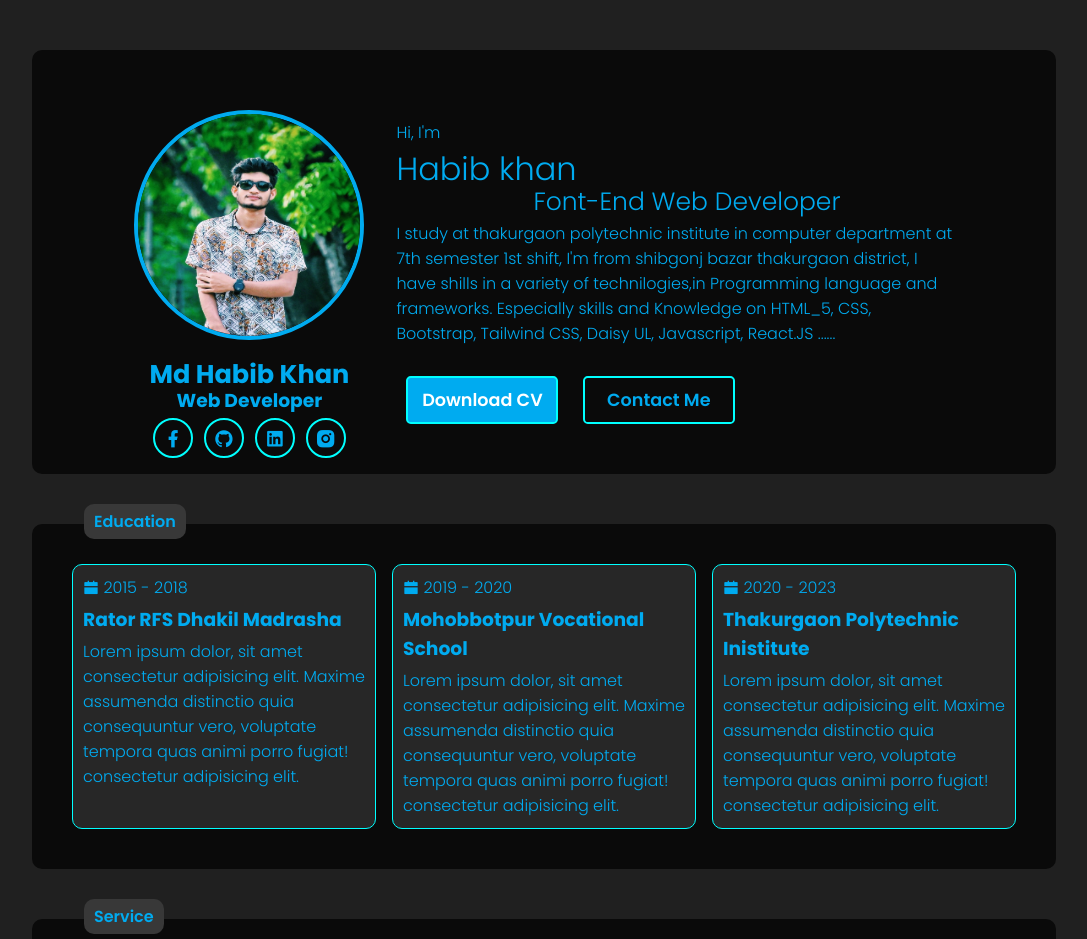
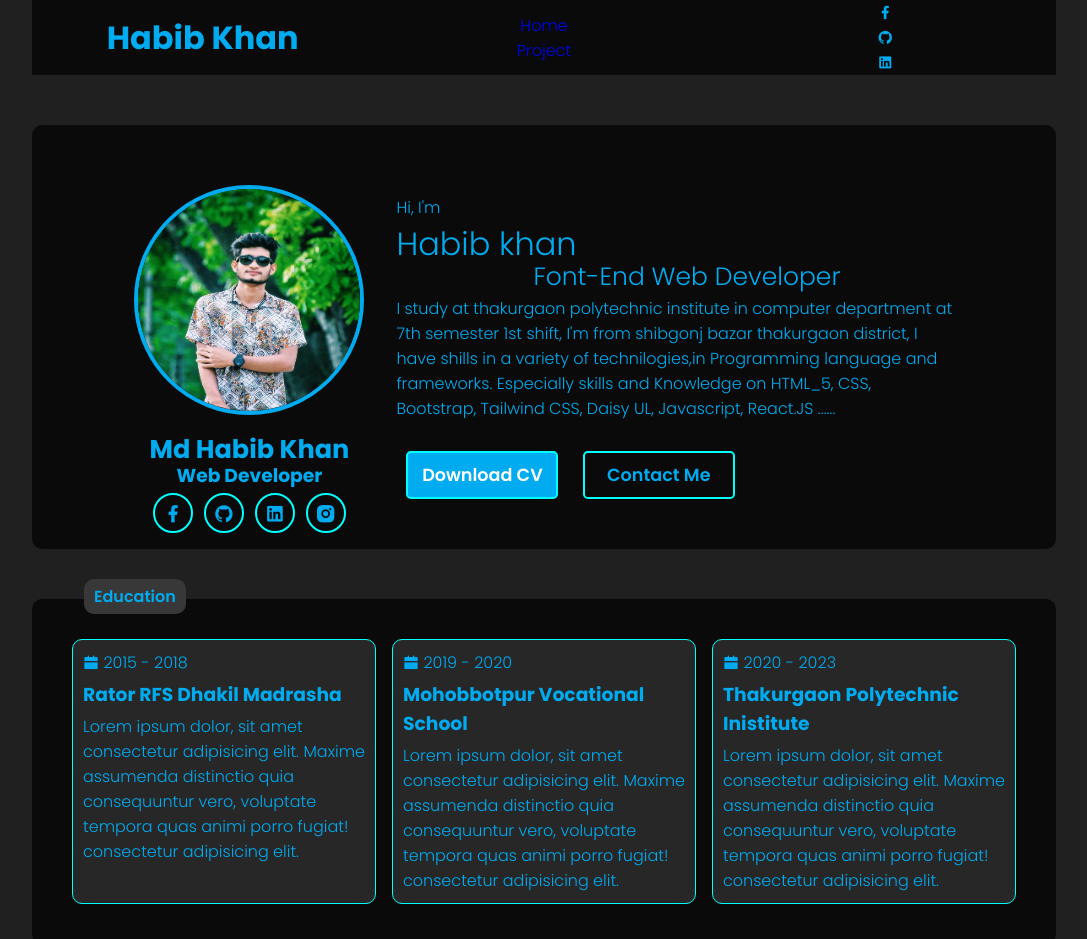
Before and after one commit to habibbd0/Personal-Protfolio, a plain HTML site: page index.html in a window 1280 px wide. Shown: the top 939 px of the page, without its empty margins (96-1183 px from the left). Drawn offline with nearby package versions, Linux system fonts and the light colour scheme.

Commit message:
navbar part design

```diff
--- a/css/style.css
+++ b/css/style.css
@@ -9,6 +9,8 @@
 	outline: none;
 	font-family: 'Poppins', sans-serif;
 	transition: .5s all ease;
+	list-style: none;
+	/* background-color: rgb(32, 32, 32); */
 }
 
 :root {
@@ -22,21 +24,39 @@
 	--border:.125rem solid cyan;
 	--box-shadow:0 0 .6rem rgba(0,0,0,.2);
 }
-
 main {
 	width: 100%;
 	background-color: rgb(32, 32, 32);
 	color: #00abf0;
-	padding-top: 50px;
+	/* padding-top: 50px; */
 	position: relative;
 }
+#navbar {
+	width: 100%;
+	margin-bottom: 50px;
+	/* z-index: 9999; */
+	background-color: rgb(32, 32, 32);
+	/* position: fixed; */
 
+}
+#navbar .navbar-container {
+	width: 80%;
+	margin: auto;
+	background-color: #0a0a0a;
+	display: grid;
+    grid-template-columns: repeat(auto-fit, minmax(300px,1fr));
+	align-items: center;
+	text-align: center;
+	/* padding-bottom: 50px; */
+
+}
 .header-container {
 	width: 80%;
 	margin: auto;
 	background-color: #0a0a0a;
 	padding-top: 50px;
 	border-radius: 10px;
+	z-index: -1;
 }
 .header-container .profile-page {
 	width: 80%;
--- a/index.html
+++ b/index.html
@@ -14,6 +14,35 @@
 <body>
 	<main>
 
+		<!-- navbar part design  -->
+		<div id="navbar">
+			<div class="navbar-container">
+				<div class="coder-name">
+					<h1>Habib Khan</h1>
+				</div>
+				<div class="navbar-contant">
+					<ul>
+						<li><a href="#">Home</a></li>
+						<li><a href="#">Project</a></li>
+					</ul>
+				</div>
+				<div class="navbar-icon">
+					<ul>
+						<li>
+							<i class="ri-facebook-fill"></i>
+						</li>
+						<li>
+							<i class="ri-github-fill"></i>
+						</li>
+						<li>
+							<i class="ri-linkedin-box-fill"></i>
+						</li>
+					</ul>
+				</div>
+			</div>
+		</div>
+
+		<div id="header">
 			<div class="header-container">
 				<div class="profile-page">
 					<div class="protfolio-image">
@@ -34,6 +63,7 @@
 					<div class="btn-box">
 						<a href="#" class="btn">Download CV</a>
 						<a href="#" class="btn contact-me">Contact Me</a>
+					</div>
 					</div>
 				</div>
 			</div>
```
Lines whose indentation alone changed are shown as unchanged.
